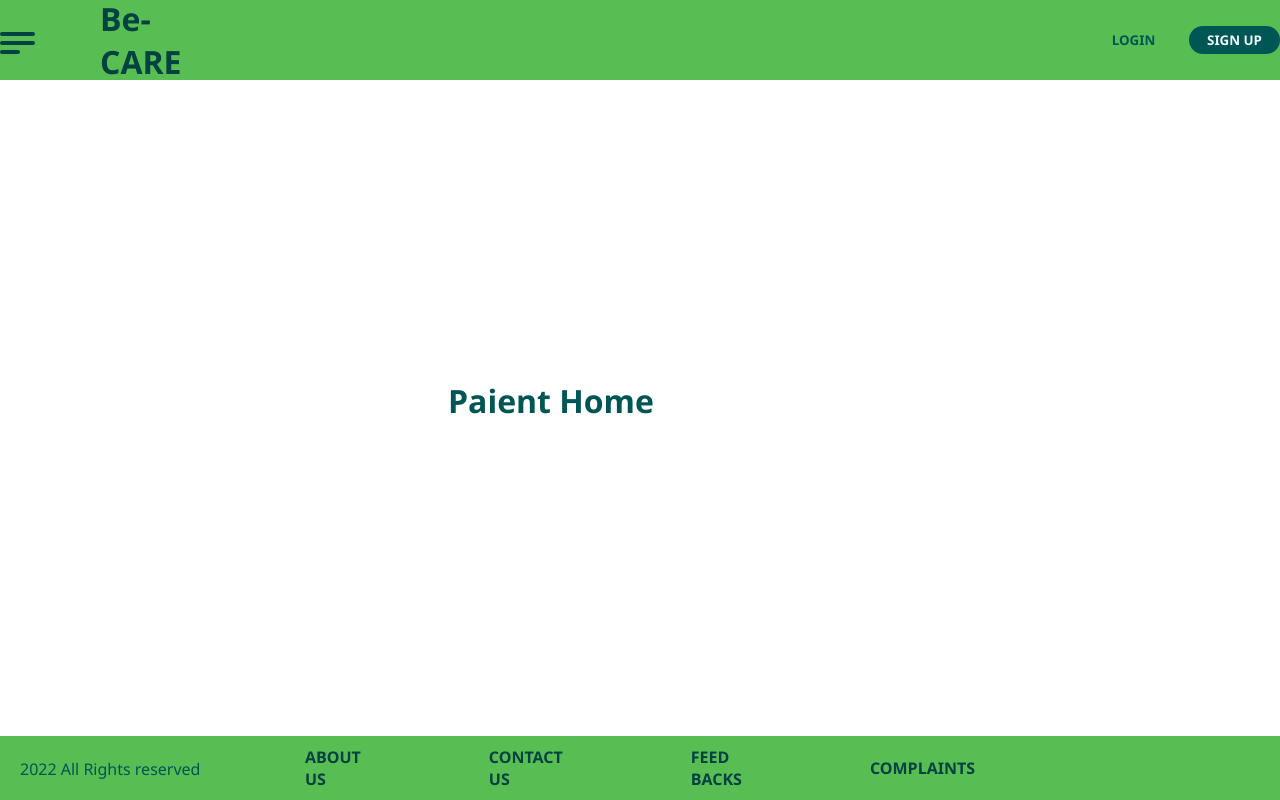
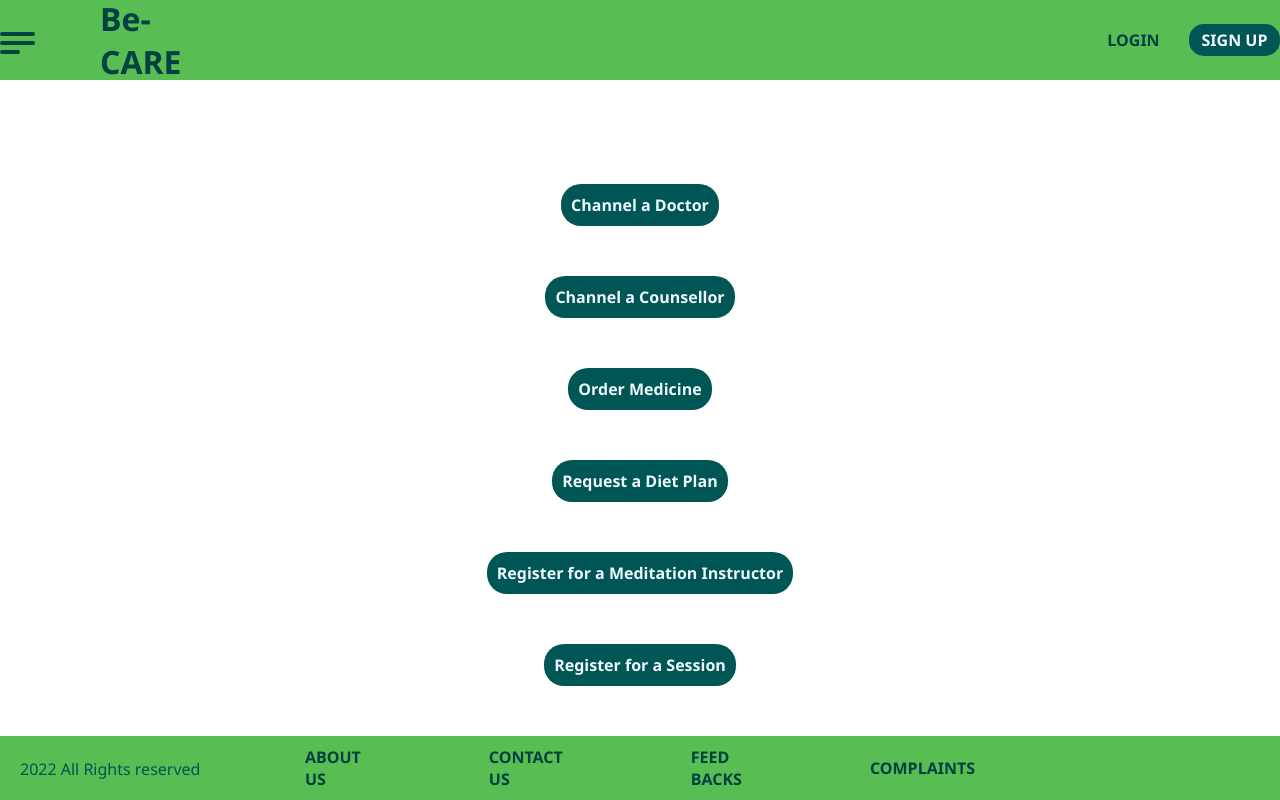
Before and after one commit to Janod-Umayanga/bE-CARE, a PHP site: page / in a window 1280 px wide. Run offline with PHP 8.4, Linux system fonts and the light colour scheme.

Commit message:
Patient-home page styled

```diff
--- a/index.php
+++ b/index.php
@@ -56,23 +56,34 @@ if (isset($_SESSION["user_id"])) {
             </div>
 
             <div class="right">
-                <button>LOGIN</button>
-                <button>SIGN UP</button>
+                <a href="login.php">LOGIN</a>
+                <a href="signup.html">SIGN UP</a>
             </div>
         </header>
 
     <?php endif; ?>
 
-    <sectionc class="signup">
-
-        <div class="content">
-
-                <h1>Paient Home</h1>
-
-
-
-        </div>
-
+    <section class="patient-approaches">
+            <ul>
+                <li>
+                <a href="#">Channel a Doctor</a>
+                </li>
+                <li>
+                <a href="#">Channel a Counsellor</a>
+                </li>
+                <li>
+                <a href="#">Order Medicine</a>
+                </li>
+                <li>
+                <a href="#">Request a Diet Plan</a>
+                </li>
+                <li>
+                <a href="#">Register for a Meditation Instructor</a>
+                </li>
+                <li>
+                <a href="#">Register for a Session</a>
+                </li>
+            </ul>
     </section>
 
     <footer>
--- a/login.php
+++ b/login.php
@@ -57,8 +57,8 @@ if ($_SERVER["REQUEST_METHOD"] === "POST") {
         </div>
 
         <div class="right">
-            <button>LOGIN</button>
-            <button>SIGN UP</button>
+            <a href="login.php">LOGIN</a>
+            <a href="signup.html">SIGN UP</a>
         </div>
     </header>
 
--- a/patient_details.php
+++ b/patient_details.php
@@ -24,7 +24,7 @@ if (isset($_SESSION["user_id"])) {
     <meta http-equiv="X-UA-Compatible" content="IE=edge">
     <meta name="viewport" content="width=\, initial-scale=1.0">
     <link rel="stylesheet" href="style.css">
-    <title>Patient-Signup</title>
+    <title>Patient-Details</title>
 </head>
 <body>
 
@@ -89,10 +89,10 @@ if (isset($_SESSION["user_id"])) {
                         <input type="text" id="gender" name="gender" value="<?= htmlspecialchars($user["gender"] ?? "") ?>" required="true">
 
                         <label for="email">Email</label>
-                        <input type="email" id="email" name="email" value="<?= htmlspecialchars($user["email"] ?? "") ?>" required="true">
+                        <p><?= htmlspecialchars($user["email"] ?? "") ?></p>
 
                         <!-- <label for="password">Password</label>
-                        <input type="password" id="password" name="password" value="<?= htmlspecialchars($user["password"] ?? "") ?>" required="true">
+                        <input type="password" id="password" name="password" required="true">
 
                         <label for="password_confirmation">Confirm Password</label>
                         <input type="password" id="password_confirmation" name="password_confirmation" required="true"> -->
--- a/signup.html
+++ b/signup.html
@@ -20,8 +20,8 @@
         </div>
 
         <div class="right">
-            <button>LOGIN</button>
-            <button>SIGN UP</button>
+            <a href="login.php">LOGIN</a>
+            <a href="signup.html">SIGN UP</a>
         </div>
     </header>
 
--- a/style.css
+++ b/style.css
@@ -101,6 +101,16 @@ header{
     color: #005555;
 }
 
+.content h3{
+    color: #005555;
+}
+.content p{
+    padding: 3px 5px;
+    border-radius: 10px;
+    background: #cbeeca6c;
+    margin-top: 10px;
+}
+
 .content form{
     margin-top: 20px;
     width: 100%;
@@ -182,3 +192,65 @@ footer p{
     font-weight: 500;
     color: #005555;
 }
+
+.right a{
+    text-decoration: none;
+    width: 100px;
+    padding: 5px;
+    border-radius: 15px;
+    cursor: pointer;
+    font-weight: 700;
+    display: flex;
+    justify-content: center;
+    align-items: center;
+}
+
+.right a:nth-child(1){
+    background: transparent;
+    color: #004141;
+}
+.right a:nth-child(2){
+    background: #005555;
+    color: aliceblue;
+    transition: 0.3s ease;
+}
+.right a:nth-child(2):hover{
+    background: rgba(255, 255, 255, 0.637);
+    color: #004141;
+}
+
+/* patient-home */
+
+.patient-approaches{
+    width: 100%;
+    height: 100vh;
+    display: flex;
+    align-items: center;
+    justify-content: center;
+}
+.patient-approaches ul{
+    display: flex;
+    flex-direction: column;
+    align-items: center;
+    justify-content: center;
+    width: 50%;
+    height: fit-content;
+}
+.patient-approaches ul li{
+    list-style: none;
+    margin-top: 70px;
+}
+.patient-approaches ul li a{
+    text-decoration: none;
+    width: 100px;
+    padding: 10px;
+    border-radius: 20px;
+    cursor: pointer;
+    background: #005555;
+    color: aliceblue;
+    font-weight: 600;
+    transition: 0.3s ease;
+}
+.patient-approaches ul li a:hover{
+    background: #58BD53;
+}
--- a/update_patient_details.php
+++ b/update_patient_details.php
@@ -14,7 +14,7 @@ if (isset($_SESSION["user_id"])) {
 
 }
 
-$sql = "UPDATE patient SET first_name=?, last_name=?, nic=?, contact_number=?, gender=?, email=? WHERE patient_id=? ";
+$sql = "UPDATE patient SET first_name=?, last_name=?, nic=?, contact_number=?, gender=? WHERE patient_id=? ";
 
 
 $stmt = $mysqli->stmt_init();
@@ -23,13 +23,12 @@ if( ! $stmt->prepare($sql)) {
     die("SQL error: ".$mysqli->error);
 }
 
-$stmt->bind_param("ssssssd",
+$stmt->bind_param("sssssd",
                     $_POST["fname"],
                     $_POST["lname"],
                     $_POST["nic"],
                     $_POST["cnumber"],
                     $_POST["gender"],
-                    $_POST["email"],
                     $user["patient_id"]);
 
 if ($stmt->execute()) {
```
